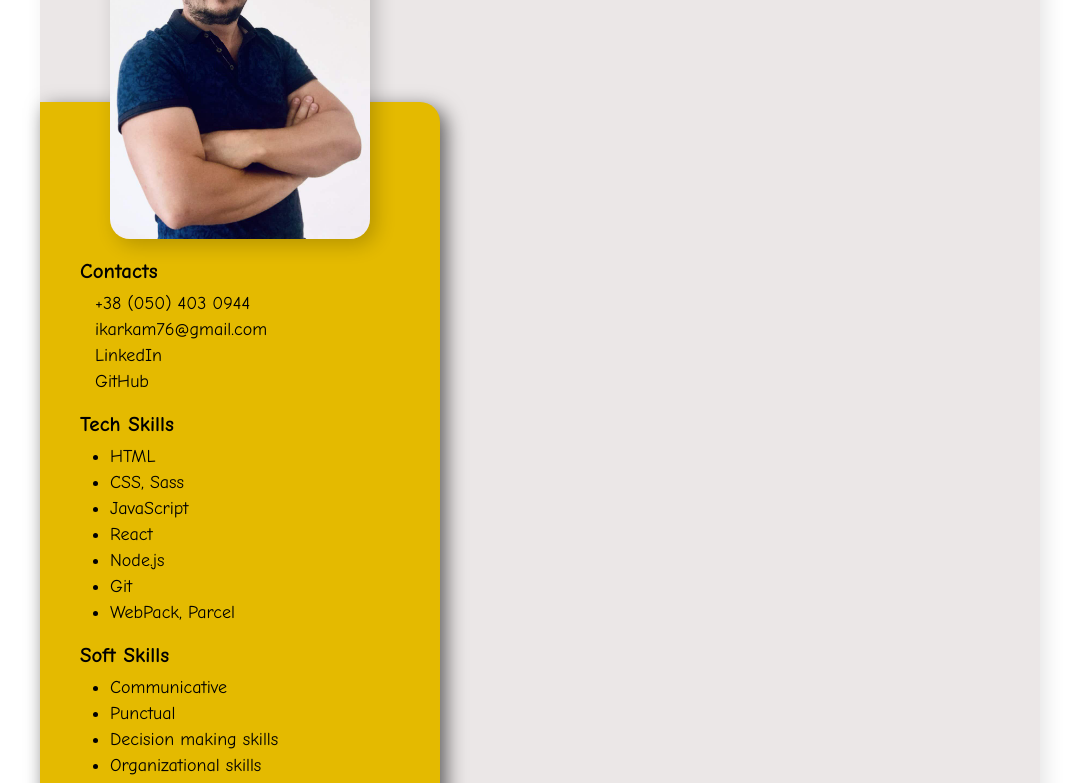
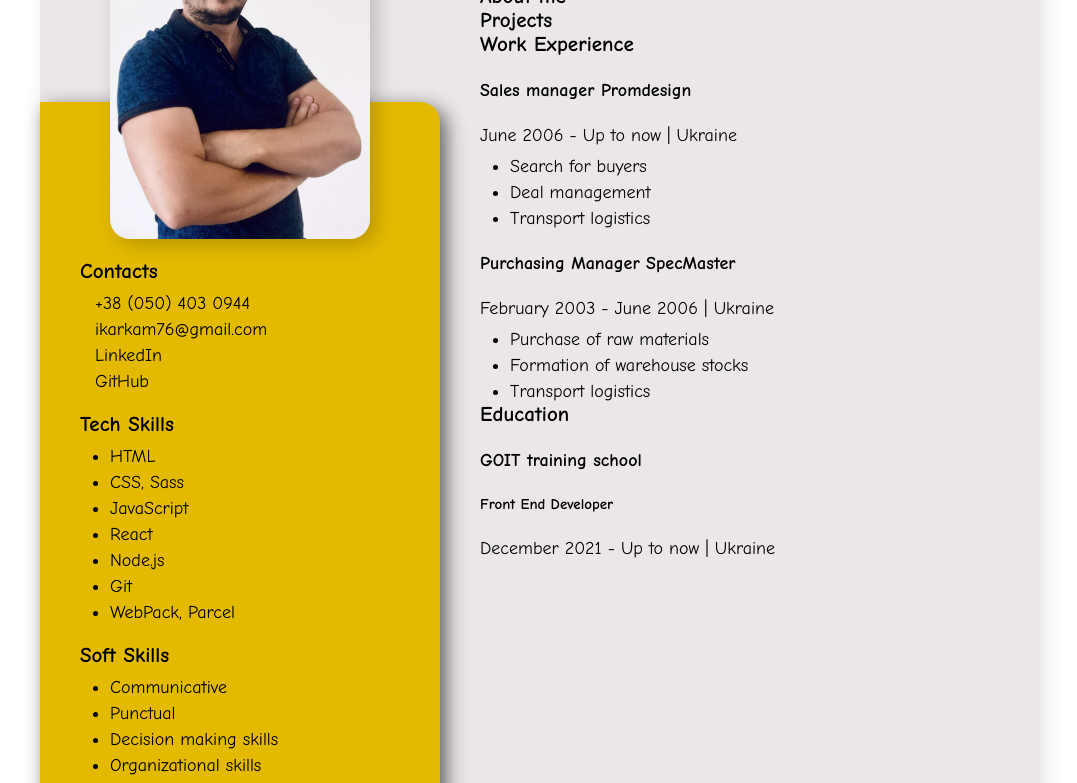
Before and after one commit to ikarkam76/resume, a plain HTML site: page index.html in a window 1280 px wide. Shown: the part 176-959 px from the top of the page, without its empty margins (100-1177 px from the left). Drawn offline with Linux system fonts and the light colour scheme.

Commit message:
add right side

```diff
--- a/index.html
+++ b/index.html
@@ -55,6 +55,27 @@
         <div class="main__content">
             <h2>Junior Full Stack Developer</h2>
             <h1 class="main__title">Vitaliy Zhuravel</h1>
+            <h3 class="about">About me</h3>
+            <h3 class="projects">Projects</h3>
+            <h3 class="work">Work Experience</h3>
+            <h4 class="work_title">Sales manager <span class="work_name">Promdesign</span> </h4>
+                    <p class="date">June 2006 - Up to now <span class="line">|</span> Ukraine</p>
+                    <ul class="work__list">
+                        <li class="item"> <span class="comp_text">Search for buyers</span></li>
+                        <li class="item"> <span class="comp_text">Deal management</span></li>
+                        <li class="item"> <span class="comp_text">Transport logistics</span></li>
+                    </ul>
+            <h4 class="work_title">Purchasing Manager<span class="work_name"> SpecMaster</span> </h4>
+                    <p class="date">February 2003 - June 2006 <span class="line">|</span> Ukraine</p>
+                    <ul class="work__list">
+                        <li class="item"> <span class="comp_text">Purchase of raw materials</span> </li>
+                        <li class="item"> <span class="comp_text">Formation of warehouse stocks</span></li>
+                        <li class="item"> <span class="comp_text">Transport logistics</span> </li>
+                    </ul>
+            <h3 class="education">Education</h3>
+            <h4 class="education_name">GO<span class="ed_it">IT</span> training school</h4>
+                    <h5 class="education_spec">Front End Developer</h5>
+                    <p class="date">December 2021 - Up to now | Ukraine</p>
 
         </div>
     </div>
```
